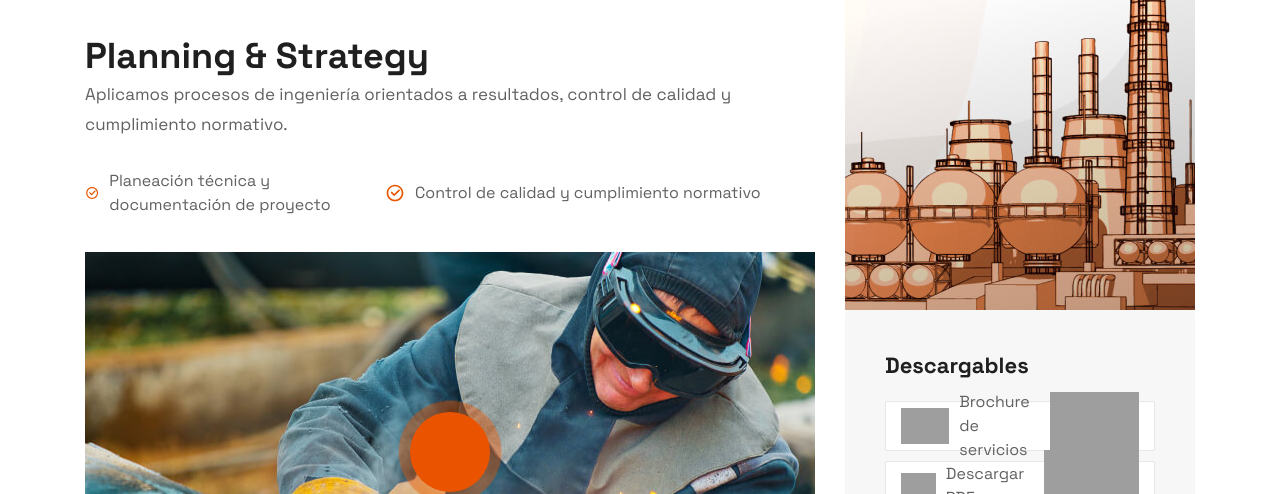
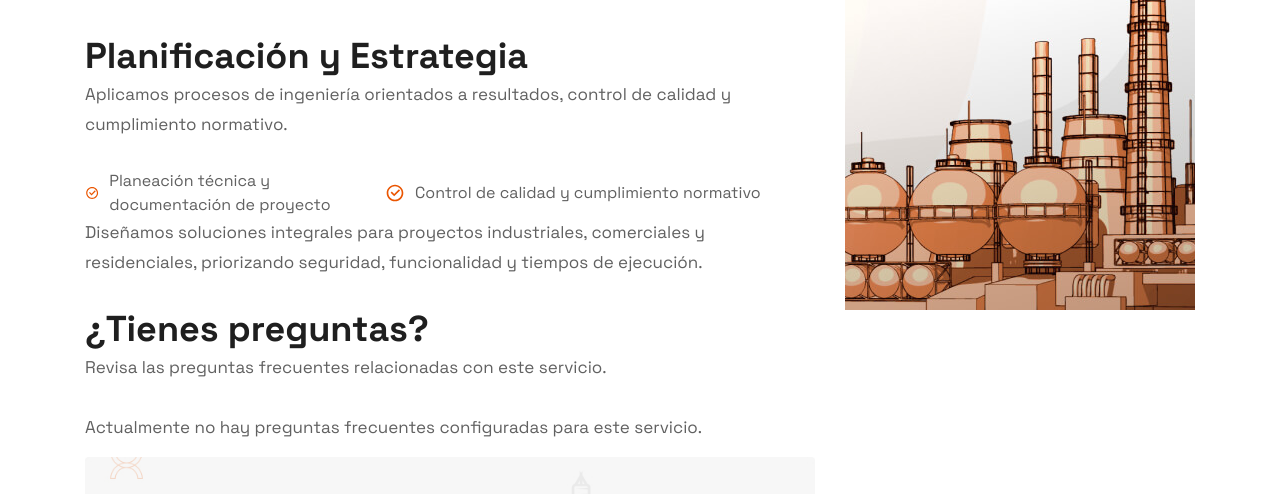
Before and after one commit to mgomezoc/desa-ci4, a CodeIgniter 4 app: the page made by app/Views/service_detail.php in a window 1280 px wide. Shown: the part 981-1475 px from the top of the page. Run offline with PHP 8.4 and a stand-in for CodeIgniter, Linux system fonts and the light colour scheme; the template is opened without the code that fills it, so the values that code supplies are empty; some libraries are stand-ins or nearby versions; grey boxes are pictures that could not be loaded.

Commit message:
ajustes servicios

```diff
--- a/app/Views/service_detail.php
+++ b/app/Views/service_detail.php
@@ -3,20 +3,40 @@
 <?= $this->section('head') ?>
 <link rel="canonical" href="<?= base_url('servicios/' . $service['slug']) ?>">
 <?php if (! empty($seo['schema_json'])): ?>
-<script type="application/ld+json">
-<?= is_string($seo['schema_json']) ? trim($seo['schema_json']) : '' ?>
-</script>
+    <script type="application/ld+json">
+        <?= is_string($seo['schema_json']) ? trim($seo['schema_json']) : '' ?>
+    </script>
 <?php endif; ?>
 <?= $this->endSection() ?>
 
 <?= $this->section('styles') ?>
 <style>
-    .service-breadcrumb-fix { padding-top: 140px; }
-    .rs-services-details-thumb img { width: 100%; height: 420px; object-fit: cover; }
-    .rs-services-details-video .rs-video-bg-thumb { min-height: 280px; }
-    .rs-services-details-faq .accordion-body { color: #616161; }
-    .sidebar-widget.widget-categories-two ul li.active a { color: #ea5501; }
-    .service-cta-thumb img { max-width: 260px; width: 100%; }
+    .service-breadcrumb-fix {
+        padding-top: 140px;
+    }
+
+    .rs-services-details-thumb img {
+        width: 100%;
+        height: 420px;
+        object-fit: cover;
+    }
+
+    .rs-services-details-video .rs-video-bg-thumb {
+        min-height: 280px;
+    }
+
+    .rs-services-details-faq .accordion-body {
+        color: #616161;
+    }
+
+    .sidebar-widget.widget-categories-two ul li.active a {
+        color: #ea5501;
+    }
+
+    .service-cta-thumb img {
+        max-width: 260px;
+        width: 100%;
+    }
 </style>
 <?= $this->endSection() ?>
 
@@ -60,7 +80,7 @@
                     <p class="mb-25 mt-15"><strong><?= esc($service['short_description'] ?? '') ?></strong></p>
                     <p><?= esc($service['long_description'] ?? '') ?></p>
 
-                    <h3 class="rs-services-details-title">Planning &amp; Strategy</h3>
+                    <h3 class="rs-services-details-title">Planificación y Estrategia</h3>
                     <p class="mt-20 mb-20">Aplicamos procesos de ingeniería orientados a resultados, control de calidad y cumplimiento normativo.</p>
 
                     <div class="rs-services-details-feature-list">
@@ -69,35 +89,26 @@
                                 <?php if (! empty($technologies)): ?>
                                     <?php foreach ($technologies as $technology): ?>
                                         <li>
-                                            <svg xmlns="http://www.w3.org/2000/svg" viewBox="0 0 24 24" fill="currentColor"><path d="M12 22C6.47715 22 2 17.5228 2 12C2 6.47715 6.47715 2 12 2C17.5228 2 22 6.47715 22 12C22 17.5228 17.5228 22 12 22ZM12 20C16.4183 20 20 16.4183 20 12C20 7.58172 16.4183 4 12 4C7.58172 4 4 7.58172 4 12C4 16.4183 7.58172 20 12 20ZM11.0026 16L6.75999 11.7574L8.17421 10.3431L11.0026 13.1716L16.6595 7.51472L18.0737 8.92893L11.0026 16Z"></path></svg>
+                                            <svg xmlns="http://www.w3.org/2000/svg" viewBox="0 0 24 24" fill="currentColor">
+                                                <path d="M12 22C6.47715 22 2 17.5228 2 12C2 6.47715 6.47715 2 12 2C17.5228 2 22 6.47715 22 12C22 17.5228 17.5228 22 12 22ZM12 20C16.4183 20 20 16.4183 20 12C20 7.58172 16.4183 4 12 4C7.58172 4 4 7.58172 4 12C4 16.4183 7.58172 20 12 20ZM11.0026 16L6.75999 11.7574L8.17421 10.3431L11.0026 13.1716L16.6595 7.51472L18.0737 8.92893L11.0026 16Z"></path>
+                                            </svg>
                                             <?= esc($technology['name']) ?>
                                         </li>
                                     <?php endforeach; ?>
                                 <?php else: ?>
-                                    <li><svg xmlns="http://www.w3.org/2000/svg" viewBox="0 0 24 24" fill="currentColor"><path d="M12 22C6.47715 22 2 17.5228 2 12C2 6.47715 6.47715 2 12 2C17.5228 2 22 6.47715 22 12C22 17.5228 17.5228 22 12 22ZM12 20C16.4183 20 20 16.4183 20 12C20 7.58172 16.4183 4 12 4C7.58172 4 4 7.58172 4 12C4 16.4183 7.58172 20 12 20ZM11.0026 16L6.75999 11.7574L8.17421 10.3431L11.0026 13.1716L16.6595 7.51472L18.0737 8.92893L11.0026 16Z"></path></svg>Planeación técnica y documentación de proyecto</li>
-                                    <li><svg xmlns="http://www.w3.org/2000/svg" viewBox="0 0 24 24" fill="currentColor"><path d="M12 22C6.47715 22 2 17.5228 2 12C2 6.47715 6.47715 2 12 2C17.5228 2 22 6.47715 22 12C22 17.5228 17.5228 22 12 22ZM12 20C16.4183 20 20 16.4183 20 12C20 7.58172 16.4183 4 12 4C7.58172 4 4 7.58172 4 12C4 16.4183 7.58172 20 12 20ZM11.0026 16L6.75999 11.7574L8.17421 10.3431L11.0026 13.1716L16.6595 7.51472L18.0737 8.92893L11.0026 16Z"></path></svg>Control de calidad y cumplimiento normativo</li>
+                                    <li><svg xmlns="http://www.w3.org/2000/svg" viewBox="0 0 24 24" fill="currentColor">
+                                            <path d="M12 22C6.47715 22 2 17.5228 2 12C2 6.47715 6.47715 2 12 2C17.5228 2 22 6.47715 22 12C22 17.5228 17.5228 22 12 22ZM12 20C16.4183 20 20 16.4183 20 12C20 7.58172 16.4183 4 12 4C7.58172 4 4 7.58172 4 12C4 16.4183 7.58172 20 12 20ZM11.0026 16L6.75999 11.7574L8.17421 10.3431L11.0026 13.1716L16.6595 7.51472L18.0737 8.92893L11.0026 16Z"></path>
+                                        </svg>Planeación técnica y documentación de proyecto</li>
+                                    <li><svg xmlns="http://www.w3.org/2000/svg" viewBox="0 0 24 24" fill="currentColor">
+                                            <path d="M12 22C6.47715 22 2 17.5228 2 12C2 6.47715 6.47715 2 12 2C17.5228 2 22 6.47715 22 12C22 17.5228 17.5228 22 12 22ZM12 20C16.4183 20 20 16.4183 20 12C20 7.58172 16.4183 4 12 4C7.58172 4 4 7.58172 4 12C4 16.4183 7.58172 20 12 20ZM11.0026 16L6.75999 11.7574L8.17421 10.3431L11.0026 13.1716L16.6595 7.51472L18.0737 8.92893L11.0026 16Z"></path>
+                                        </svg>Control de calidad y cumplimiento normativo</li>
                                 <?php endif; ?>
                             </ul>
                         </div>
                     </div>
 
-                    <div class="rs-services-details-video rs-video-one">
-                        <div class="rs-video-bg-thumb" data-background="<?= base_url('assets/images/bg/video-bg-06.png') ?>"></div>
-                        <div class="container">
-                            <div class="row justify-content-center">
-                                <div class="col-xl-7 col-lg-8 col-md-10">
-                                    <div class="rs-video-content text-center">
-                                        <div class="rs-video-play-btn">
-                                            <a href="https://www.youtube.com/watch?v=go7QYaQR494" class="rs-play-btn popup-video"><i class="fa-duotone fa-play"></i></a>
-                                        </div>
-                                    </div>
-                                </div>
-                            </div>
-                        </div>
-                    </div>
-
                     <p class="mb-20">Diseñamos soluciones integrales para proyectos industriales, comerciales y residenciales, priorizando seguridad, funcionalidad y tiempos de ejecución.</p>
-                    <h3 class="rs-services-details-title mb-15">Questions? You’re covered</h3>
+                    <h3 class="rs-services-details-title mb-15">¿Tienes preguntas?</h3>
                     <p>Revisa las preguntas frecuentes relacionadas con este servicio.</p>
 
                     <div class="rs-services-details-faq">
@@ -134,8 +145,12 @@
                             <div class="rs-services-details-btn">
                                 <a class="rs-btn has-theme-orange has-icon has-bg" href="<?= base_url('/#contacto') ?>">Explorar más
                                     <span class="icon-box">
-                                        <svg class="icon-first" xmlns="http://www.w3.org/2000/svg" viewBox="0 0 32 32"><path d="M31.71,15.29l-10-10L20.29,6.71,28.59,15H0v2H28.59l-8.29,8.29,1.41,1.41,10-10A1,1,0,0,0,31.71,15.29Z"></path></svg>
-                                        <svg class="icon-second" xmlns="http://www.w3.org/2000/svg" viewBox="0 0 32 32"><path d="M31.71,15.29l-10-10L20.29,6.71,28.59,15H0v2H28.59l-8.29,8.29,1.41,1.41,10-10A1,1,0,0,0,31.71,15.29Z"></path></svg>
+                                        <svg class="icon-first" xmlns="http://www.w3.org/2000/svg" viewBox="0 0 32 32">
+                                            <path d="M31.71,15.29l-10-10L20.29,6.71,28.59,15H0v2H28.59l-8.29,8.29,1.41,1.41,10-10A1,1,0,0,0,31.71,15.29Z"></path>
+                                        </svg>
+                                        <svg class="icon-second" xmlns="http://www.w3.org/2000/svg" viewBox="0 0 32 32">
+                                            <path d="M31.71,15.29l-10-10L20.29,6.71,28.59,15H0v2H28.59l-8.29,8.29,1.41,1.41,10-10A1,1,0,0,0,31.71,15.29Z"></path>
+                                        </svg>
                                     </span>
                                 </a>
                             </div>
@@ -170,36 +185,16 @@
                             <div class="sidebar-widget-btn">
                                 <a class="rs-btn has-theme-orange has-icon has-bg" href="<?= base_url('/#contacto') ?>">Hablemos
                                     <span class="icon-box">
-                                        <svg class="icon-first" xmlns="http://www.w3.org/2000/svg" viewBox="0 0 32 32"><path d="M31.71,15.29l-10-10L20.29,6.71,28.59,15H0v2H28.59l-8.29,8.29,1.41,1.41,10-10A1,1,0,0,0,31.71,15.29Z"></path></svg>
-                                        <svg class="icon-second" xmlns="http://www.w3.org/2000/svg" viewBox="0 0 32 32"><path d="M31.71,15.29l-10-10L20.29,6.71,28.59,15H0v2H28.59l-8.29,8.29,1.41,1.41,10-10A1,1,0,0,0,31.71,15.29Z"></path></svg>
+                                        <svg class="icon-first" xmlns="http://www.w3.org/2000/svg" viewBox="0 0 32 32">
+                                            <path d="M31.71,15.29l-10-10L20.29,6.71,28.59,15H0v2H28.59l-8.29,8.29,1.41,1.41,10-10A1,1,0,0,0,31.71,15.29Z"></path>
+                                        </svg>
+                                        <svg class="icon-second" xmlns="http://www.w3.org/2000/svg" viewBox="0 0 32 32">
+                                            <path d="M31.71,15.29l-10-10L20.29,6.71,28.59,15H0v2H28.59l-8.29,8.29,1.41,1.41,10-10A1,1,0,0,0,31.71,15.29Z"></path>
+                                        </svg>
                                     </span>
                                 </a>
                             </div>
                         </div>
-                    </div>
-
-                    <div class="sidebar-widget widget-download mb-30">
-                        <h5 class="mb-25 sidebar-widget-title">Descargables</h5>
-                        <ul>
-                            <li>
-                                <a href="#">
-                                    <div class="left">
-                                        <span><img src="<?= base_url('assets/images/icon/docs.svg') ?>" alt="Reporte"></span>
-                                        Brochure de servicios
-                                    </div>
-                                    <span><img src="<?= base_url('assets/images/icon/download-01.svg') ?>" alt="Descargar"></span>
-                                </a>
-                            </li>
-                            <li>
-                                <a href="#">
-                                    <div class="left">
-                                        <span><img src="<?= base_url('assets/images/icon/pdf.svg') ?>" alt="PDF"></span>
-                                        Descargar PDF
-                                    </div>
-                                    <span><img src="<?= base_url('assets/images/icon/download-02.svg') ?>" alt="Descargar"></span>
-                                </a>
-                            </li>
-                        </ul>
                     </div>
                 </div>
             </div>
```
Also changed, not shown: app/Views/services_index.php (+6 -5 lines).
